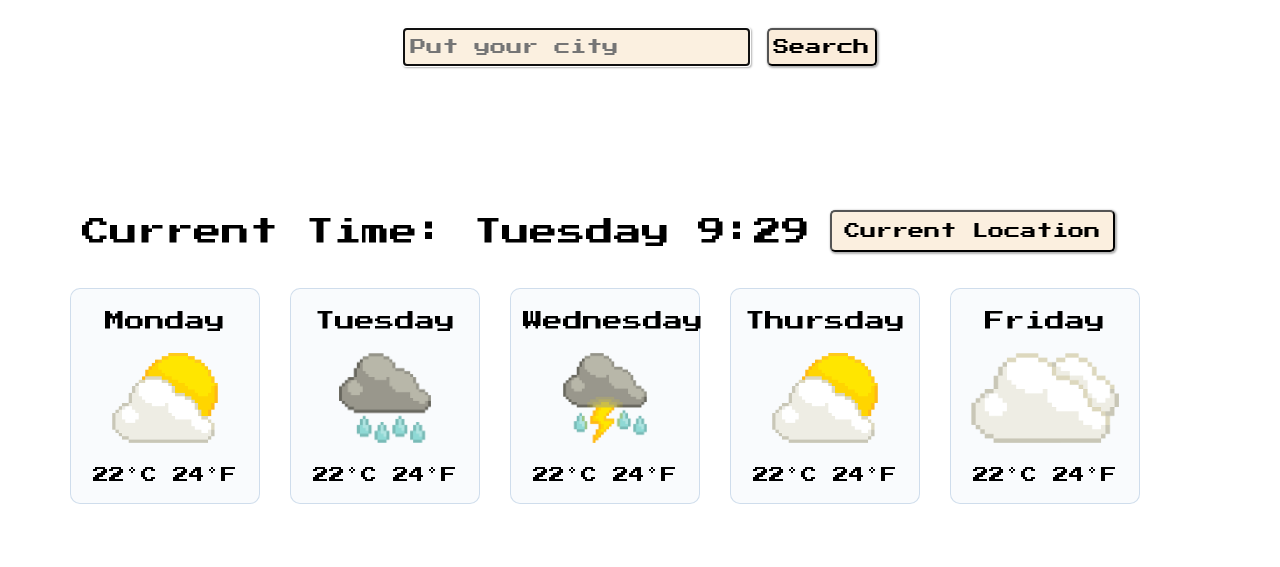
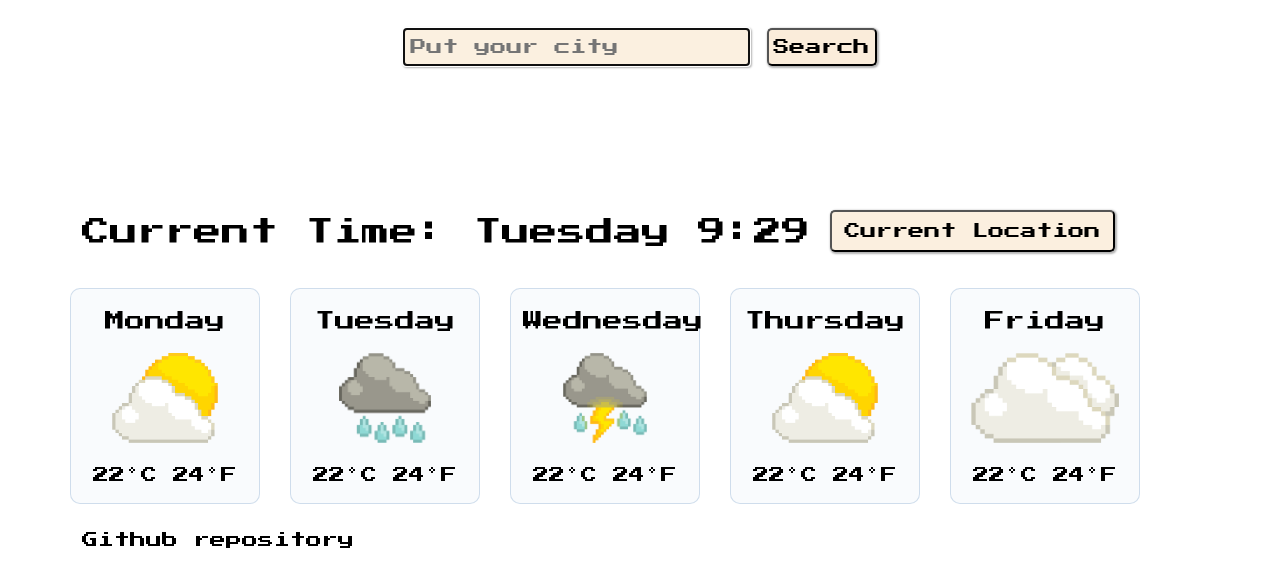
Before and after one commit to Carlaji/weather-app, a plain HTML site: page index.html in a window 1280 px wide. Shown: the part 233-800 px from the top of the page. Drawn offline with nearby package versions, Linux system fonts and the light colour scheme; no server answers.

Commit message:
Link to my Github repository

```diff
--- a/index.html
+++ b/index.html
@@ -105,6 +105,11 @@
           <p class="day-temperature">22°C 24°F</p>
         </div>
       </div>
+      <br />
+
+      <a id="github" href="https://github.com/Carlaji/weather-app"
+        >Github repository</a
+      >
     </div>
     <script src="/src/scripts.js"></script>
   </body>
--- a/src/style.css
+++ b/src/style.css
@@ -140,3 +140,12 @@ h3 {
   color: antiquewhite;
   box-shadow: 1px 1px 2px 1px rgba(250, 235, 215, 0.3);
 }
+
+#github {
+  color: black;
+  text-decoration: none;
+}
+
+#github:hover {
+  color: antiquewhite;
+}
```
